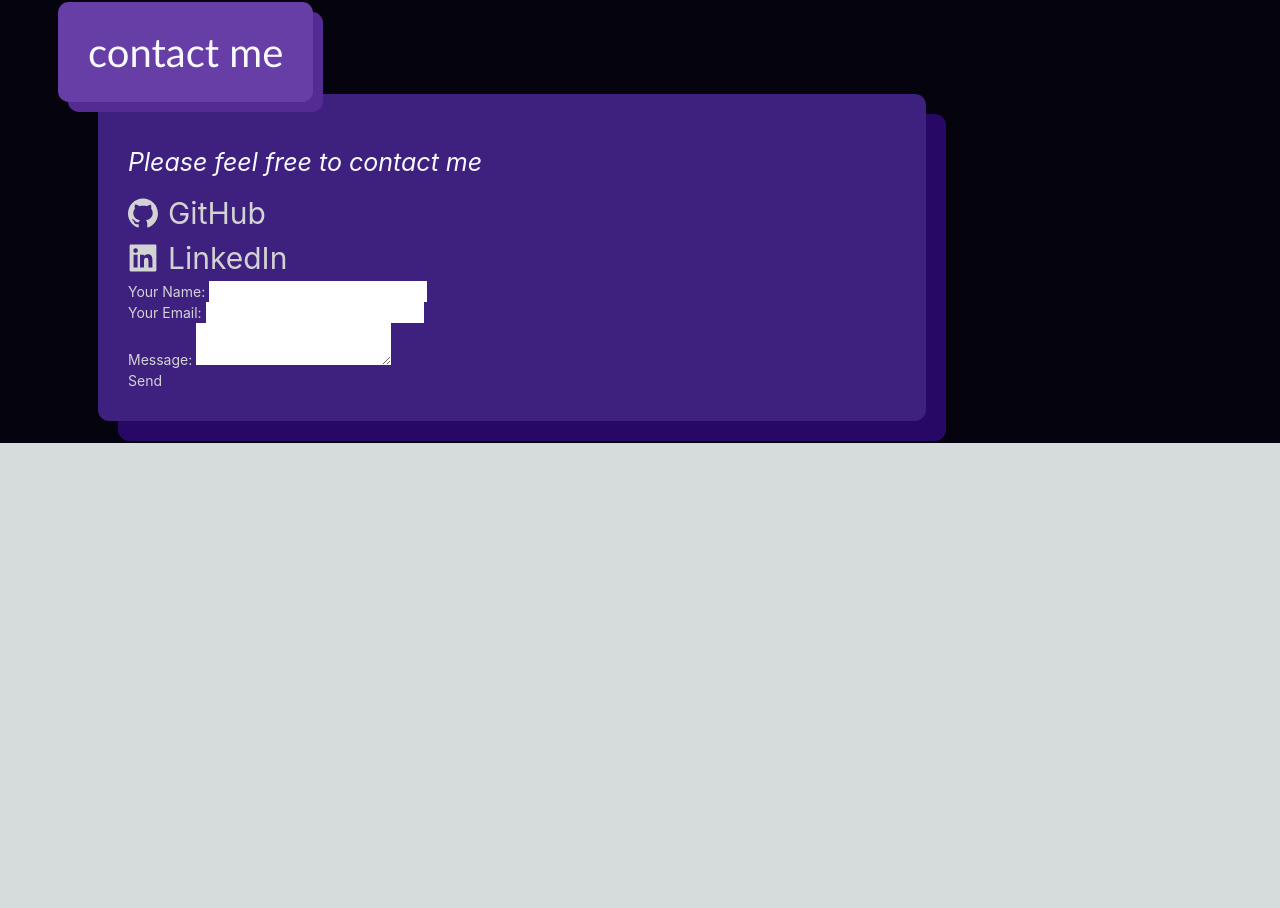
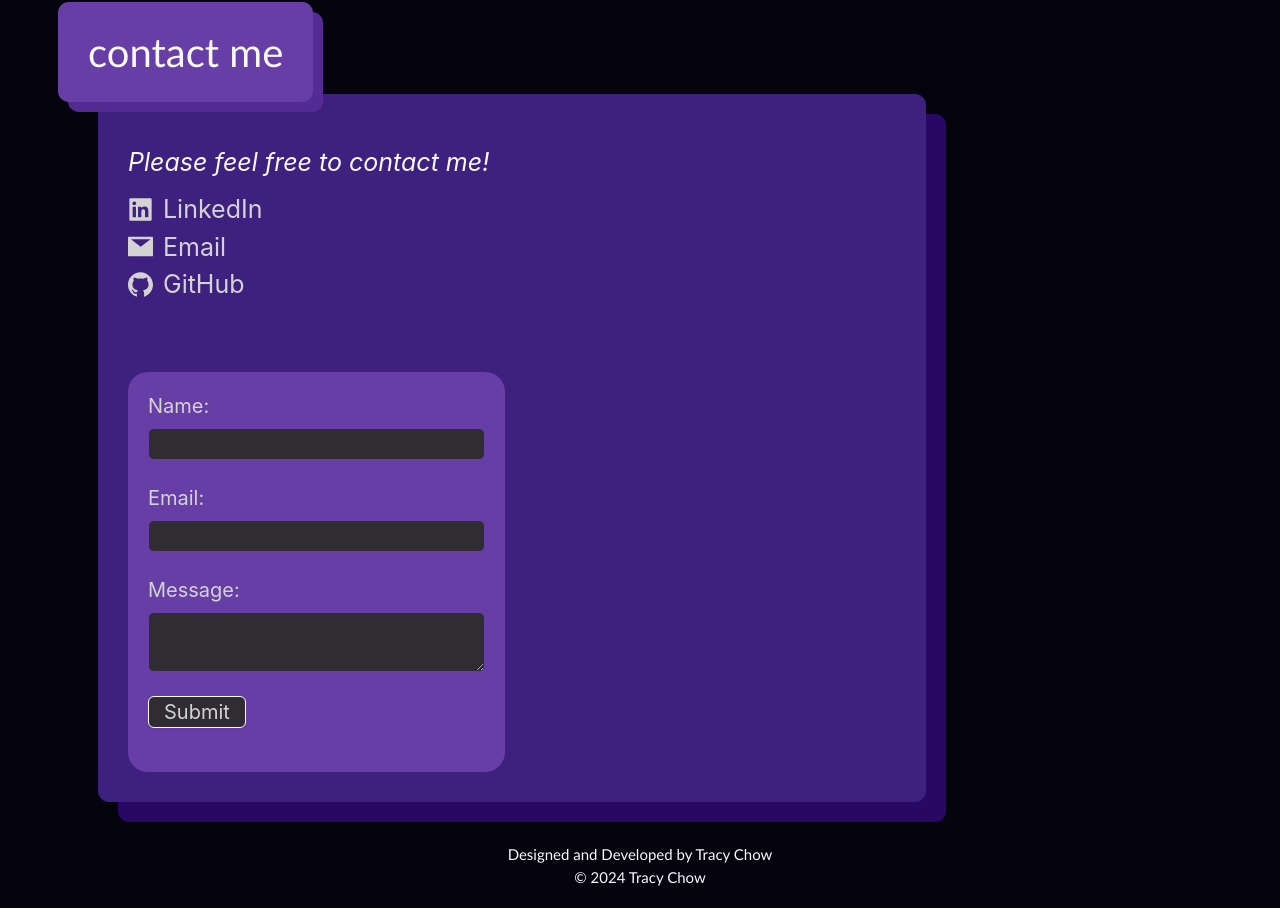
Before and after one commit to tc2780/Personal-Website-v2, a Next.js app: page / in a window 1280 px wide. Shown: the part 5719-6627 px from the top of the page. Before the commit the page ends 6162 px from the top, so only its background shows below. Built offline with nearby package versions, Linux system fonts and the light colour scheme.

Commit message:
updating contact section

```diff
--- a/src/app/page.tsx
+++ b/src/app/page.tsx
@@ -9,6 +9,7 @@ import WelcomeBox from "@/components/welcome";
 import { keyframes } from "@emotion/react";
 import dynamic from "next/dynamic";
 import Reveal from "react-awesome-reveal";
+import styled from "styled-components";
 
 // https://stackoverflow.com/questions/68596778/next-js-window-is-not-defined
 const DynamicNavBar = dynamic(() => import('@/components/navBar'),   { ssr: false })
@@ -23,6 +24,18 @@ const customAnimation = keyframes`
     opacity: 1;
     transform: translate3d(0, 0, 0);
   }
+`;
+
+const FootNotes = styled.div`
+position: relative;
+  flex-direction: column;
+  color: ghostwhite;
+
+  font-size: 15px;
+  text-align: center;
+  // background-color: red;
+  // height: 100px;
+  padding: 20px;
 `;
 
 export default function Home() {
@@ -61,7 +74,17 @@ export default function Home() {
         <ProjectArchive />
 
         <ContactMe />
+
       </Reveal>
+      <FootNotes>
+          {`
+            Designed and Developed by Tracy Chow
+          `}
+          <br />
+          {`
+            © 2024 Tracy Chow
+          `}
+        </FootNotes>
     </div>
   );
 }
--- a/src/components/contact.tsx
+++ b/src/components/contact.tsx
@@ -1,6 +1,7 @@
 'use client'
-import { GithubOutlined, LinkedinFilled, LinkedinOutlined } from "@ant-design/icons";
-import { Col, Row } from "antd";
+import { GithubOutlined, LinkedinFilled, LinkedinOutlined, MailFilled } from "@ant-design/icons";
+import { Button, Col, ConfigProvider, Form, Input, Row } from "antd";
+import TextArea from "antd/es/input/TextArea";
 import React from "react";
 import { Fade } from "react-awesome-reveal";
 import styled from 'styled-components';
@@ -38,7 +39,7 @@ const ContactTitle = styled.div`
 `;
 
 const ContactContent = styled.div`
-    // width: fit-content;
+    width: fit-content;
     padding-top: 20px;
 
     background-color: #3e207f;
@@ -49,7 +50,7 @@ const ContactContent = styled.div`
 `;
 
 const Link = styled.div`
-    font-size: 30px;
+    font-size: 25px;
 `;
 
 const SubTitle = styled.div`
@@ -59,8 +60,39 @@ const SubTitle = styled.div`
     color: ghostwhite;
 `;
 
+const StyledForm = styled(Form)`
+    margin-top: 20px;
+    padding: 20px;
+    border-radius: 20px;
+    background-color: #673da6;
+`;
+
+
 const ContactMe: React.FC<{}> = () => {
     return (
+        <ConfigProvider
+        theme={{
+            token: {
+                colorText: "inherit",
+                fontSize: 20,
+                colorBgContainer: "#302d32",
+                colorBgTextHover: "red"
+            },
+            components: {
+                Input: {
+                    activeBg: "#141315",
+                    hoverBorderColor: "white",
+                    colorBorder: "#673da6"
+                },
+                Button: {
+                    defaultHoverBg: "#542a93",
+                    defaultHoverColor: "white",
+                    defaultHoverBorderColor: "white",
+                    defaultBorderColor: "ghostwhite"
+                }
+            }
+        }}
+        >
         <StyledContact id="contactSection">
             <Fade cascade damping={0.05} style={{zIndex:"9999", position: "relative"}}>
                 <ContactTitle>contact me</ContactTitle>
@@ -69,53 +101,59 @@ const ContactMe: React.FC<{}> = () => {
             <br />
             <br />
             <ContactContent>
-                <Row>
+                <Row gutter={[{ xs: 8, sm: 48, md: 48, lg: 48 }, 48]}>
                     <Col>
                         <SubTitle>
-                            Please feel free to contact me
+                            Please feel free to contact me!
                         </SubTitle>
-                    </Col>
-                </Row>
-                <Row>
-                    <Col>
+                        <Link>
+                            <a href="https://www.linkedin.com/in/tracy-chow-6bab40189/" target="_blank">
+                                <LinkedinFilled style={{paddingRight: "10px"}}/>
+                                LinkedIn
+                            </a>
+                        </Link>
+                        <Link>
+                            <a href="mailto:Tracyc2780@gmail.com">
+                                <MailFilled style={{paddingRight: "10px"}}/>
+                                Email
+                            </a>
+                        </Link>
                         <Link>
                             <a href="http://github.com/tc2780" target="_blank">
                                 <GithubOutlined style={{paddingRight: "10px"}}/>
                                 GitHub
                             </a>
                         </Link>
+
                     </Col>
-                </Row>
-                <Row>
                     <Col>
-                        <Link>
-                            <a href="https://www.linkedin.com/in/tracy-chow-6bab40189/" target="_blank">
-                                <LinkedinFilled style={{paddingRight: "10px"}}/>
-                                LinkedIn
-                            </a>
-                        </Link>
-                    </Col>
-                </Row>
-                <Row>
-                    <Col>
-                        <form name="tesitng" method="POST" data-netlify="true">
-                        <p>
-                            <label>Your Name: <input type="text" name="name" /></label>
-                        </p>
-                        <p>
-                            <label>Your Email: <input type="email" name="email" /></label>
-                        </p>
-                        <p>
-                            <label>Message: <textarea name="message"></textarea></label>
-                        </p>
-                        <p>
-                            <button type="submit">Send</button>
-                        </p>
-                        </form>
+
+                        <StyledForm name="form" method="POST" data-netlify="true"
+                            layout={"vertical"}
+                        >
+                            <Form.Item label="Name: " name="name">
+                                <Input />
+
+                            </Form.Item>
+                            <Form.Item label="Email: " name="email">
+                                <Input />
+
+                            </Form.Item>
+                            <Form.Item label="Message: " name="message">
+                                <TextArea />
+
+                            </Form.Item>
+                            <Form.Item>
+                                <Button type="default" htmlType="submit">
+                                    Submit
+                                </Button>
+                            </Form.Item>
+                        </StyledForm>
                     </Col>
                 </Row>
             </ContactContent>
         </StyledContact>
+        </ConfigProvider>
     )
 }
 
```
